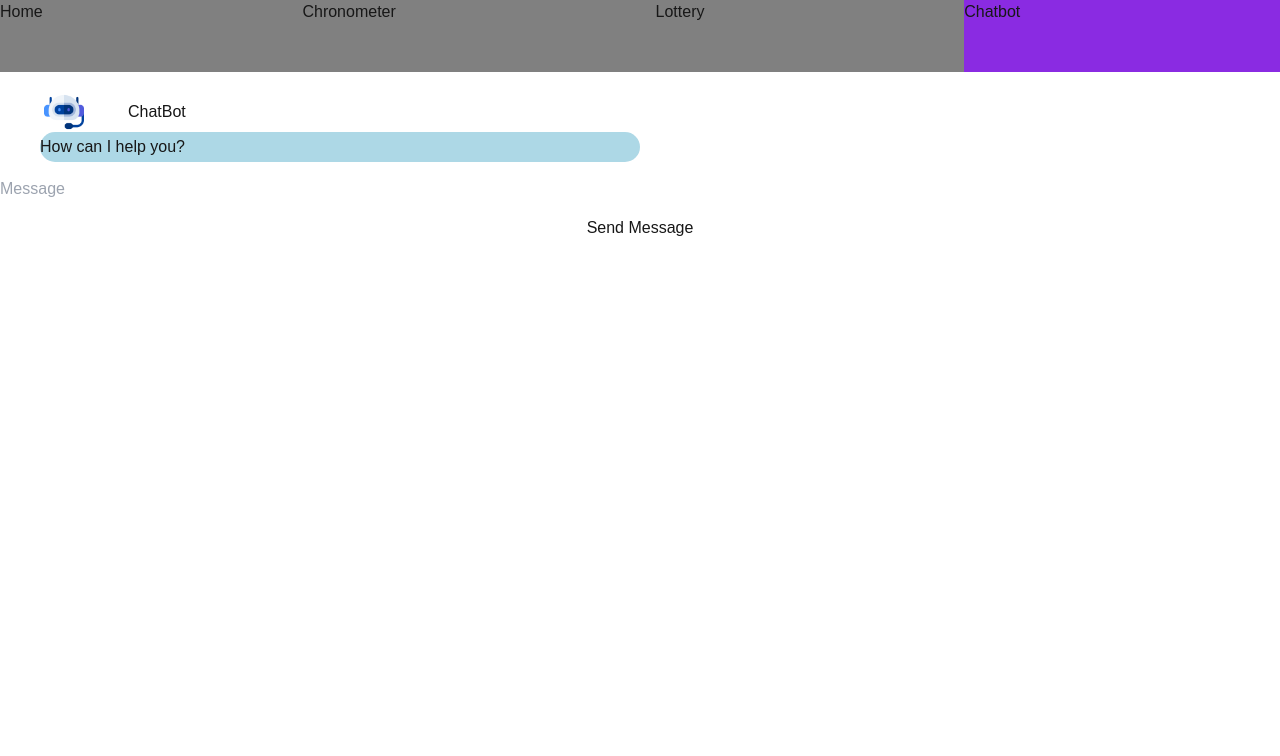
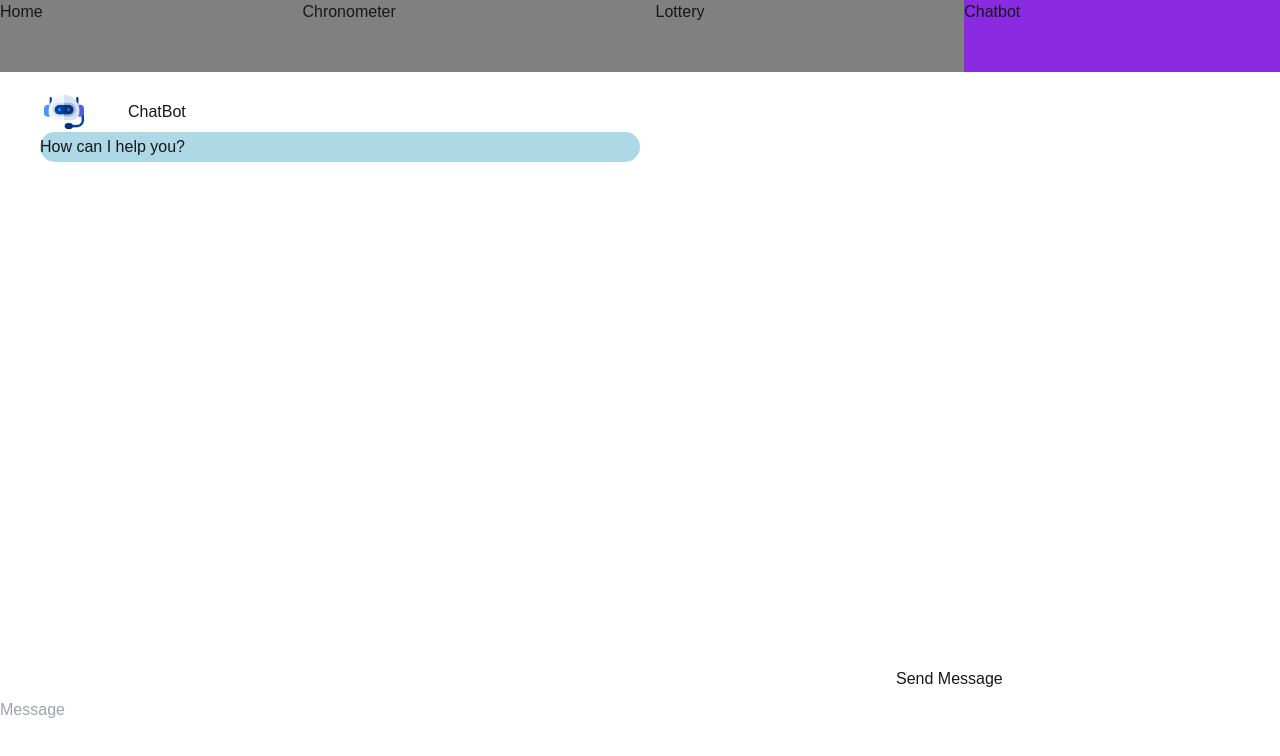
Before and after one commit to INM-Programming/next-page, a Next.js app: page /chatbot in a window 1280 px wide. Shown: the top 756 px of the page. Built offline with nearby package versions, Linux system fonts and the light colour scheme.

Commit message:
ChatBot Incomplete 3

```diff
--- a/app/chatbot/chatbot.module.css
+++ b/app/chatbot/chatbot.module.css
@@ -3,7 +3,7 @@
     flex-direction: column;
     flex-grow: 1;
     flex-shrink: 0;
-    margin-top: 20px;
+    padding-top: 20px;
     overflow-y: auto;
     row-gap: 15px;
 }
@@ -57,3 +57,31 @@
     margin-left: 40px;
     min-height: 30px;
 }
+
+.chat{
+    display: flex;
+    flex-direction: column;
+    flex-grow: 1;
+    flex-shrink: 0;
+    max-height: 70vh;
+    overflow-y: auto;
+}
+
+.input_button_message{
+    display: flex;
+    flex-direction: row;
+    flex-grow: 0;
+    height: 85px;
+}
+
+.input_message{
+    display: flex;
+    flex-grow: 1;
+    width: 70%;
+}
+
+.button_message{
+    display: flex;
+    flex-grow: 1;
+    width: 30%;
+}
--- a/app/chatbot/page.tsx
+++ b/app/chatbot/page.tsx
@@ -39,6 +39,7 @@ export default function Page(){
     }
 
     return <div className = {chatbot_styles.page}>
+                <div className = {chatbot_styles.chat}>
                     {chat.map(
                         (message,index)=>{
                             if(message.name_emissor == "ChatBot")
@@ -63,7 +64,10 @@ export default function Page(){
                                         </div>
                         }
                     )}
-                <input onChange = {(e)=>inputMessage(e.target.value)} placeholder = "Message"></input>
-                <button onClick = {()=>sendMessage(new_message!)}>Send Message</button>
+                </div>
+                <div className = {chatbot_styles.input_button_message}>
+                    <input className = {chatbot_styles.input_message} onChange = {(e)=>inputMessage(e.target.value)} placeholder = "Message"></input>
+                    <button className = {chatbot_styles.button_message} onClick = {()=>sendMessage(new_message!)}>Send Message</button>
+                </div>
             </div>
 }
--- a/app/globals.css
+++ b/app/globals.css
@@ -19,6 +19,7 @@ body {
   flex-direction: column;
   height: 100vh;
   width: 100vw;
+  overflow: hidden;
   color: var(--foreground);
   background: var(--background);
   font-family: Arial, Helvetica, sans-serif;
```
Lines whose indentation alone changed are shown as unchanged.
